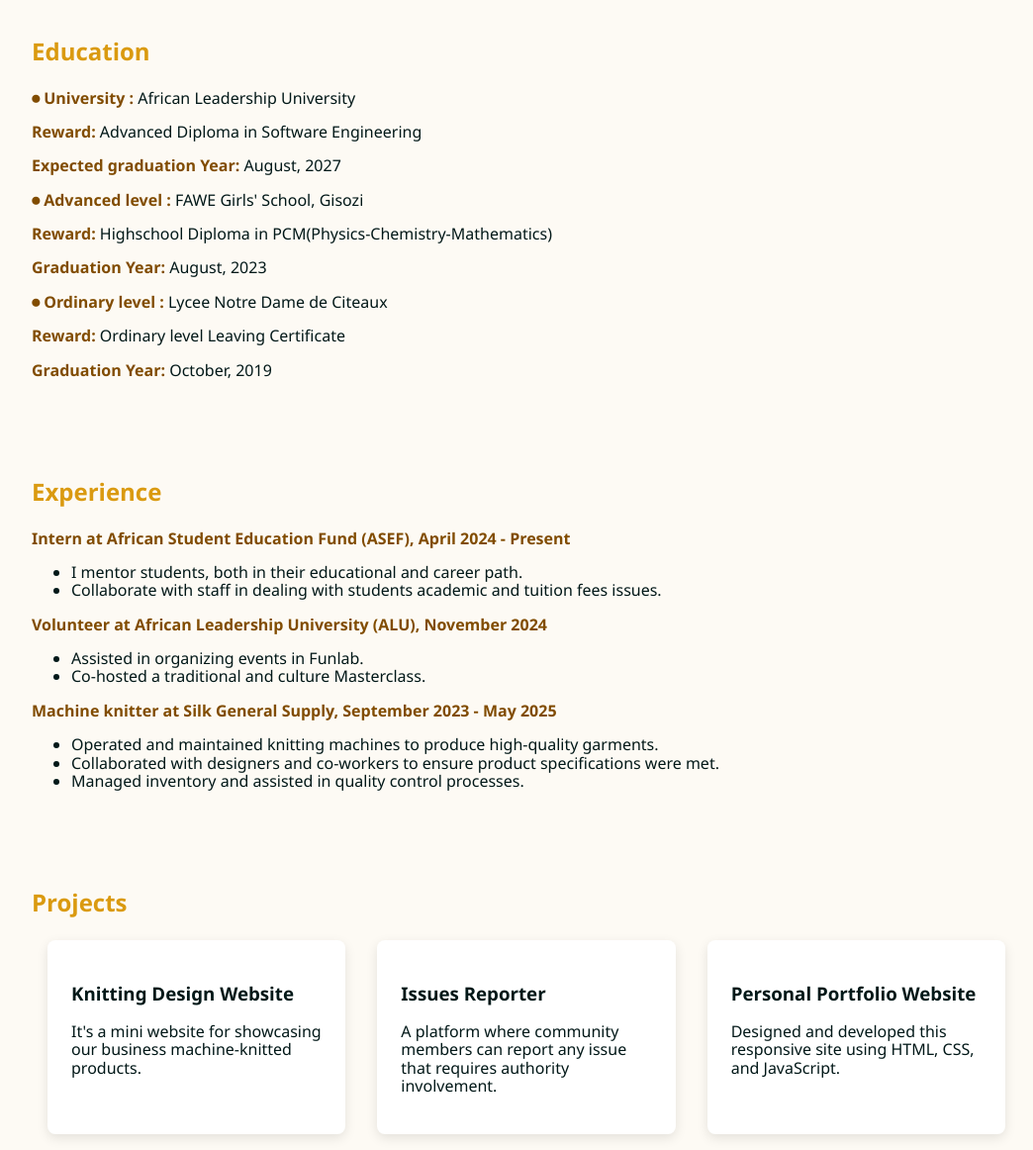
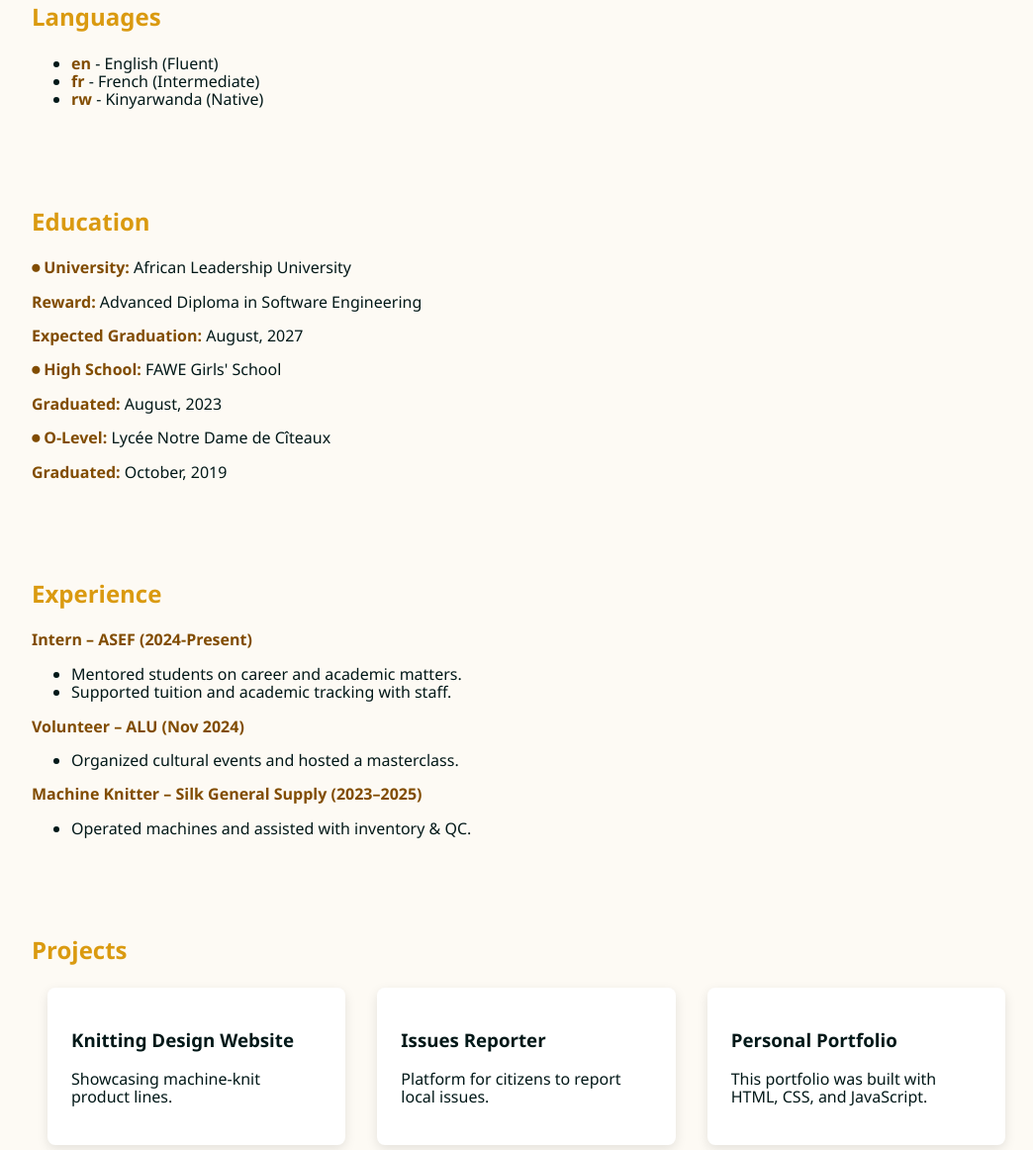
Before and after one commit to Laurakarangwa/My-Resume, a plain HTML site: page index.html in a window 1280 px wide. Shown: the part 1230-2392 px from the top of the page at 99% size, without its empty margins (108-1152 px from the left). Drawn offline with Linux system fonts and the light colour scheme.

Commit message:
Update index.html

```diff
--- a/index.html
+++ b/index.html
@@ -8,19 +8,8 @@
   </head>
   <body>
     <!-- Navbar -->
-     <button id="theme-toggle" onclick="toggleTheme()">🌙 Toggle Theme</button>
     <nav class="navbar">
-      <div class="logo">
-        Welcome to my Portfolio✨!<!DOCTYPE html>
-        <html lang="en">
-          <head>
-            <meta charset="UTF-8" />
-            <meta name="viewport" content="width=, initial-scale=1.0" />
-            <title>Document</title>
-          </head>
-          <body></body>
-        </html>
-      </div>
+      <div class="logo">Laura Kwizera ✨</div>
       <ul class="nav-links" id="navLinks">
         <li><a href="#skills">Skills</a></li>
         <li><a href="#education">Education</a></li>
@@ -28,31 +17,26 @@
         <li><a href="#projects">Projects</a></li>
         <li><a href="#contact">Contact</a></li>
       </ul>
-      <button id="theme-switch" class="theme-switch">
-               <svg xmlns="http://www.w3.org/2000/svg" viewBox="0 0 512 512"><path d="M361.5 1.2c5 2.1 8.6 6.6 9.6 11.9L391 121l107.9 19.8c5.3 1 9.8 4.6 11.9 9.6s1.5 10.7-1.6 15.2L446.9 256l62.3 90.3c3.1 4.5 3.7 10.2 1.6 15.2s-6.6 8.6-11.9 9.6L391 391 371.1 498.9c-1 5.3-4.6 9.8-9.6 11.9s-10.7 1.5-15.2-1.6L256 446.9l-90.3 62.3c-4.5 3.1-10.2 3.7-15.2 1.6s-8.6-6.6-9.6-11.9L121 391 13.1 371.1c-5.3-1-9.8-4.6-11.9-9.6s-1.5-10.7 1.6-15.2L65.1 256 2.8 165.7c-3.1-4.5-3.7-10.2-1.6-15.2s6.6-8.6 11.9-9.6L121 121 140.9 13.1c1-5.3 4.6-9.8 9.6-11.9s10.7-1.5 15.2 1.6L256 65.1 346.3 2.8c4.5-3.1 10.2-3.7 15.2-1.6zM160 256a96 96 0 1 1 192 0 96 96 0 1 1 -192 0zm224 0a128 128 0 1 0 -256 0 128 128 0 1 0 256 0z"/></svg>
-                <svg xmlns="http://www.w3.org/2000/svg" viewBox="0 0 384 512"><path d="M223.5 32C100 32 0 132.3 0 256S100 480 223.5 480c60.6 0 115.5-24.2 155.8-63.4c5-4.9 6.3-12.5 3.1-18.7s-10.1-9.7-17-8.5c-9.8 1.7-19.8 2.6-30.1 2.6c-96.9 0-175.5-78.8-175.5-176c0-65.8 36-123.1 89.3-153.3c6.1-3.5 9.2-10.5 7.7-17.3s-7.3-11.9-14.3-12.5c-6.3-.5-12.6-.8-19-.8z"/></svg>
-            </button>
-        </nav>
+      <button id="theme-toggle" onclick="toggleTheme()">🌙</button>
       <button class="toggle-btn" onclick="toggleMenu()">☰</button>
     </nav>
 
     <!-- Hero -->
     <header class="hero">
       <video autoplay muted loop playsinline class="hero-video">
-    <source src="background.mp4" type="video/mp4">
+        <source src="background.mp4" type="video/mp4" />
         Your browser does not support the video tag.
       </video>
 
       <div class="hero-content">
-    <img src="profile.jpg" alt="Profile Picture" class="profile-pic">
+        <img src="profile.jpg" alt="Profile Picture" class="profile-pic" />
         <h1>Laura KARANGWA KWIZERA</h1>
         <p class="typing-text" id="typing"></p>
+        <a href="Laura_Resume.pdf" target="_blank" class="download-btn">
+          Download Resume
+        </a>
       </div>
-
-
-
     </header>
-
 
     <!-- Skills -->
     <section id="skills">
@@ -69,73 +53,66 @@
       </ul>
     </section>
 
+    <!-- Languages -->
+    <section id="languages">
+      <h2>Languages</h2>
+      <ul>
+        <li><strong>en</strong> - English (Fluent)</li>
+        <li><strong>fr</strong> - French (Intermediate)</li>
+        <li><strong>rw</strong> - Kinyarwanda (Native)</li>
+      </ul>
+    </section>
+
     <!-- Education -->
     <section id="education">
       <h2>Education</h2>
-      <p><strong> ⏺ University :</strong> African Leadership University</p>
+      <p><strong>⏺ University:</strong> African Leadership University</p>
       <p><strong>Reward:</strong> Advanced Diploma in Software Engineering</p>
-      <p><strong>Expected graduation Year:</strong> August, 2027</p>
+      <p><strong>Expected Graduation:</strong> August, 2027</p>
 
-      <p><strong> ⏺ Advanced level :</strong> FAWE Girls' School, Gisozi</p>
-      <p><strong>Reward:</strong> Highschool Diploma in PCM(Physics-Chemistry-Mathematics)</p>
-      <p><strong>Graduation Year:</strong> August, 2023</p>
+      <p><strong>⏺ High School:</strong> FAWE Girls' School</p>
+      <p><strong>Graduated:</strong> August, 2023</p>
 
-      <p><strong> ⏺ Ordinary level :</strong> Lycee Notre Dame de Citeaux </p>
-      <p><strong>Reward:</strong> Ordinary level Leaving Certificate</p>
-      <p><strong>Graduation Year:</strong> October, 2019</p>
+      <p><strong>⏺ O-Level:</strong> Lycée Notre Dame de Cîteaux</p>
+      <p><strong>Graduated:</strong> October, 2019</p>
     </section>
 
     <!-- Experience -->
     <section id="experience">
       <h2>Experience</h2>
-      <p>
-        <strong>Intern at African Student Education Fund (ASEF),
-        April 2024 - Present</strong>
-      </p>
+      <p><strong>Intern – ASEF (2024-Present)</strong></p>
       <ul>
-        <li>I mentor students, both in their educational and career path.</li>
-        <li>Collaborate with staff in dealing with students academic and tuition fees issues.</li>
+        <li>Mentored students on career and academic matters.</li>
+        <li>Supported tuition and academic tracking with staff.</li>
       </ul>
-      <p>
-        <strong>Volunteer at African Leadership University (ALU),
-        November 2024 </strong>
-      </p>
+      <p><strong>Volunteer – ALU (Nov 2024)</strong></p>
       <ul>
-        <li>Assisted in organizing events in Funlab.</li>
-        <li>Co-hosted a traditional and culture Masterclass.</li>
+        <li>Organized cultural events and hosted a masterclass.</li>
       </ul>
-      <p>
-      <strong>
-        Machine knitter at Silk General Supply,
-        September 2023 - May 2025
-      </strong>
-      </p>
+      <p><strong>Machine Knitter – Silk General Supply (2023–2025)</strong></p>
       <ul>
-        <li>Operated and maintained knitting machines to produce high-quality garments.</li>
-        <li>Collaborated with designers and co-workers to ensure product specifications were met.</li>
-        <li>Managed inventory and assisted in quality control processes.</li></ul>
+        <li>Operated machines and assisted with inventory & QC.</li>
+      </ul>
     </section>
 
     <!-- Projects -->
-    <section class="projects" id="projects">
+    <section id="projects">
       <h2>Projects</h2>
       <div class="project-grid">
         <div class="project-card">
           <h3>Knitting Design Website</h3>
-      <p>It's a mini website for showcasing our business machine-knitted products.</p>
+          <p>Showcasing machine-knit product lines.</p>
         </div>
         <div class="project-card">
           <h3>Issues Reporter</h3>
-      <p>A platform where community members can report any issue that requires authority involvement.</p>
+          <p>Platform for citizens to report local issues.</p>
         </div>
         <div class="project-card">
-      <h3>Personal Portfolio Website</h3>
-      <p>Designed and developed this responsive site using HTML, CSS, and JavaScript.</p>
+          <h3>Personal Portfolio</h3>
+          <p>This portfolio was built with HTML, CSS, and JavaScript.</p>
         </div>
       </div>
     </section>
-
-
 
     <!-- Contact -->
     <section id="contact">
@@ -149,6 +126,7 @@
       <p id="form-status"></p>
     </section>
 
+    <!-- Footer -->
     <footer>
       <p>&copy; 2025 Laura Karangwa Kwizera. All rights reserved.</p>
     </footer>
```
Lines whose indentation alone changed are shown as unchanged.
